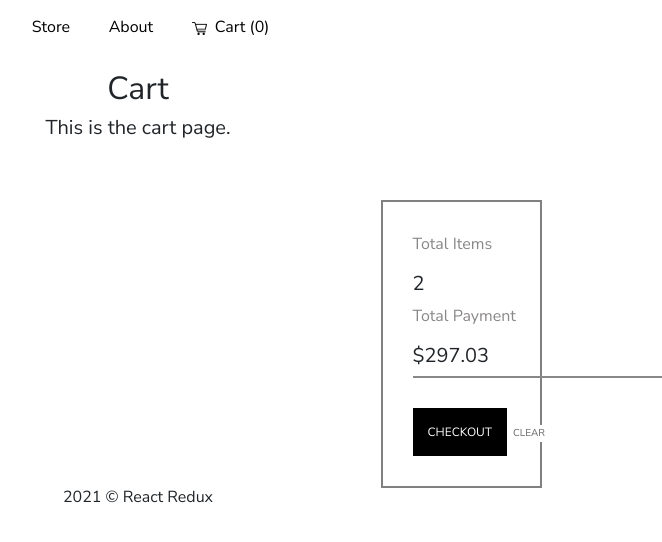
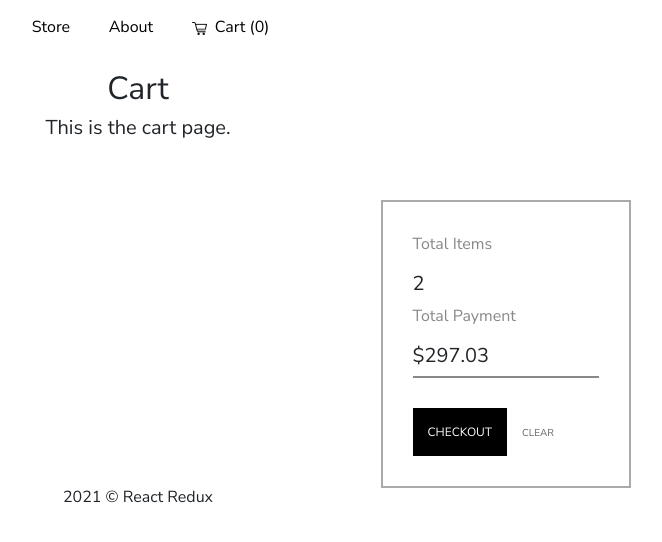
Before and after one commit to vezinaca/redux-shopping-cart, a React (Create React App) app: page /cart in a window 1280 px wide. Shown: the top 542 px of the page, without its empty margins (502-1164 px from the left). Built offline with nearby package versions, Linux system fonts and the light colour scheme.

Commit message:
fixed checkout component, added addmorebutton

```diff
--- a/src/components/CartItem.css
+++ b/src/components/CartItem.css
@@ -31,7 +31,7 @@ button {
 }
 
 .btn-remove {
-    background-color: red;
+    background-color: rgb(204, 103, 103);
     border: none;
     color: white;
     padding: 8px 20px;
--- a/src/components/CartItem.js
+++ b/src/components/CartItem.js
@@ -20,8 +20,8 @@ const CartItem = ({product}) => {
                     <h5>{product.name}</h5>
                     <p>Price: ${product.price}</p>
                 </div>
-                <div classname="quantity">
-                    <p>Qty: 1</p>
+                <div className="quantity">
+                    <p>Qty: {product.quantity}</p>
                 </div>
                 <div className="twoButtons">
                     <button onClick={add} className="btn-add"><PlusCircleIcon width={"20px"}/></button>
--- a/src/components/Checkout.css
+++ b/src/components/Checkout.css
@@ -1,5 +1,9 @@
-.checkout {
-    min-width: 300px;
+.checkoutContent {
+
+    border: 2px solid rgb(172, 169, 169);
+    padding: 30px;
+    text-align: left;
+    min-width: 250px;
 }
 
 p {
@@ -26,6 +30,9 @@ p {
     border: none;
     text-transform: uppercase;
     font-size: 10px;
+    padding: 15px;
     color: rgb(102, 100, 100);
 
+
+
 }
--- a/src/components/Checkout.js
+++ b/src/components/Checkout.js
@@ -4,7 +4,7 @@ import "./Checkout.css";
 const Checkout = () => {
     return (
         <>
-                <div className="checkout">
+                <div className="checkoutContent">
                     <p>Total Items </p>
                     <h5>2</h5>
                     <p>Total Payment</p>
--- a/src/components/StoreItem.js
+++ b/src/components/StoreItem.js
@@ -6,7 +6,7 @@ import "./StoreItem.css";
 import { useSelector, useDispatch } from "react-redux";
 
 import { addToCart,
-         removeFromCart,
+         addMoreToCart,
         selectCart,
          } from "../features/cart/cartSlice";
 
@@ -15,14 +15,19 @@ const StoreItem = ({ product }) => {
     const cart = useSelector(selectCart);
     const dispatch = useDispatch();
 
-    // cart.cartItems.forEach(cartItem => {
-    //    console.log('cartItem dans StoreItem: ', cartItem);
-    // })
+    const handleAdd = (e) => {
 
-    const handleClick = (e) => {
-        //console.log('click add to cart: ', product);
-        //console.log('cart dans StoreItem: ', cart);
-        dispatch(addToCart(product));
+
+
+
+        if (cart.findIndex(item => item.id === product.id) === 0){
+            dispatch(addMoreToCart(product))
+            console.log('addmore');
+
+        } else{
+            dispatch(addToCart(product));
+            console.log('simple add');
+        }
     }
 
     return (
@@ -34,7 +39,7 @@ const StoreItem = ({ product }) => {
                     <h5 className="text-left">${product.price}</h5>
                     <div className="text-right les-boutons">
                         <button className="btn-myDetails">DETAILS</button>
-                        <button className="btn-myAdd" onClick={handleClick}>ADD TO CART</button>
+                        <button className="btn-myAdd" onClick={handleAdd}>ADD TO CART</button>
                         {/* <Button style={btnStyle} size='sm'>ADD TO CART</Button> */}
                     </div>
 
--- a/src/features/cart/cartSlice.js
+++ b/src/features/cart/cartSlice.js
@@ -12,10 +12,12 @@ export const cartSlice = createSlice({
 
     reducers: {
         addToCart: (state, action) => {
-            state.cartItems.push({...action.payload});
-            //console.log('dansCartSlice add');
-            //console.log(current(state));
-            //console.log("state.cartItems dans cartSlice: ", state.cartItems);
+            state.cartItems.push({...action.payload, quantity : 1});
+
+        },
+        addMoreToCart: (state, action) => {
+            console.log('addmore to cart');
+            state.cartItems[state.cartItems.findIndex(item => item.id === action.payload.id)].quantity++
         },
         removeFromCart: (state, action) => {
             state.checkout = true;
@@ -23,7 +25,7 @@ export const cartSlice = createSlice({
     }
 });
 
-export const { addToCart, removeFromCart} = cartSlice.actions;
+export const { addToCart, removeFromCart, addMoreToCart} = cartSlice.actions;
 
 //export const selectCart = (state) => state.cart.cartItems;
 export const selectCart = state => state.cart.cartItems;
--- a/src/pages/Cart.css
+++ b/src/pages/Cart.css
@@ -10,9 +10,7 @@
     grid-column: 1 / 9;
 }
 
-.checkoutContent {
+.checkout {
     grid-column: 10 / 12;
-    border: 2px solid grey;
-    padding: 30px;
-    text-align: left;
+
 }
--- a/src/pages/Cart.js
+++ b/src/pages/Cart.js
@@ -25,7 +25,7 @@ const Cart = () => {
                 <div className="cartContent">
                     {allItemsCart}
                 </div>
-                <div className="checkoutContent">
+                <div className="checkout">
                     <Checkout />
                 </div>
             </div>
```
